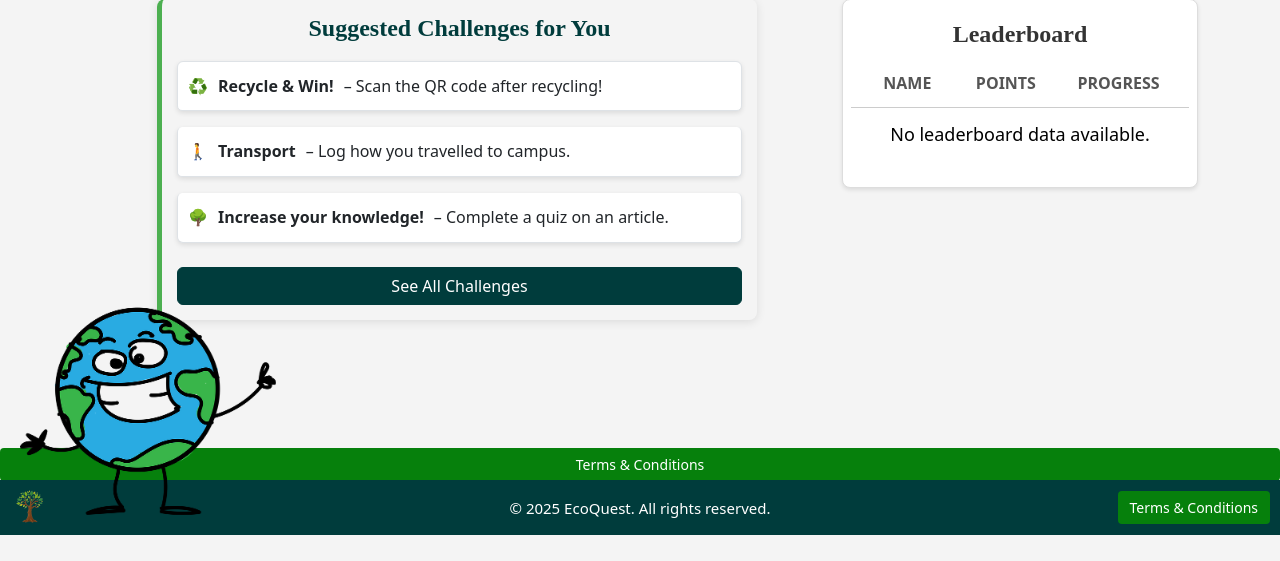
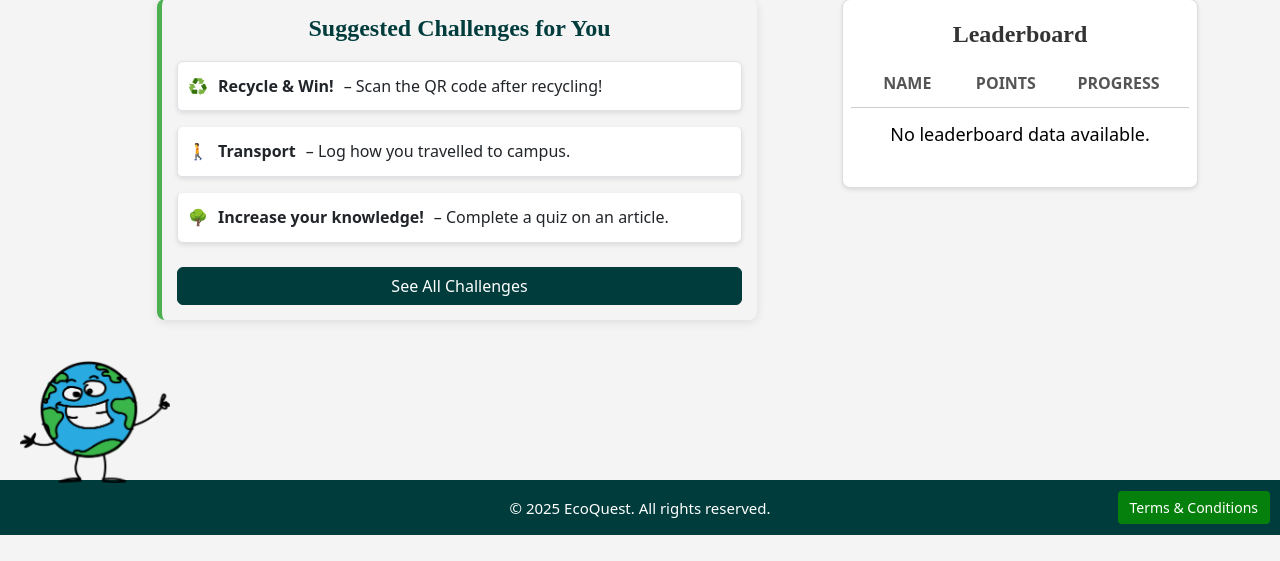
Before and after one commit to Josh-Money/ECM2434-Group-Software-Project, a Django app: template game/home/templates/home/home.html in a window 1280 px wide. Shown: the part 265-826 px from the top of the page. After the commit the page ends 800 px from the top, so only its background shows below. Run offline with Django 3.2, Linux system fonts and the light colour scheme; the template is opened without the code that fills it, so the values that code supplies are empty; some libraries are stand-ins or nearby versions; some web fonts are replaced.

Commit message:
mascot fix

```diff
--- a/game/static/css/base.css
+++ b/game/static/css/base.css
@@ -204,14 +204,14 @@ button:hover {
 
 
 .earth-mascot {
-    position: fixed;   /* Keeps it fixed even when scrolling */
-    bottom: 20px;      /* Adjust the distance from the bottom */
-    left: 20px;        /* Adjust the distance from the left */
-    width: 20vw;        /* Scale width based on the viewport width */
-    max-width: 300px;   /* Maximum width to ensure it doesn't get too large */
-    height: auto;      /* Maintain aspect ratio */
-    z-index: 9999;     /* Keep it on top of everything */
-    pointer-events: none; /* Prevent it from interfering with clicks */
+    position: fixed;
+    bottom: 52px;
+    left: 20px;
+    width: 150px;
+    max-width: 225px;
+    height: auto;
+    z-index: 9999;
+    pointer-events: none;
 }
 
 /* Hide the Earth mascot on the Privacy Policy page */
@@ -266,7 +266,7 @@ a {
     justify-content: space-between;
 }
 
-.footer img {
+.footer #footer-logo {
     height: 100%;
     width: auto;
 }
--- a/game/static/js/base.js
+++ b/game/static/js/base.js
@@ -1,11 +1,18 @@
-// document.addEventListener("DOMContentLoaded", function () {
-//     var isAuthenticated = document.body.getAttribute("data-authenticated") === "true";
-//     var currentPath = window.location.pathname;
+document.addEventListener('DOMContentLoaded', function() {
+    const currentPath = window.location.pathname;
+    const isPrivacyPage = currentPath === '/privacy-policy/';
 
-//     if (!isAuthenticated && currentPath !== "/") {
-//         window.location.href = "/";
-//         console.log('not logged in, redirecting')
-//     } else {
-//         console.log('logged in.')
-//     }
-// });
+    const logo = document.getElementById('footer-logo')
+    const earthMascot = document.getElementById('earthMascot');
+    const termsBtn = document.getElementById('termsBtn');
+
+    if (isPrivacyPage) {
+        // On privacy policy page: hide mascot and terms button
+        earthMascot.style.display = 'none';
+        termsBtn.style.display = 'none';
+    } else {
+        // On all other pages: hide logo
+        console.log(logo);
+        logo.style.opacity = 0;
+    }
+});
--- a/game/templates/base.html
+++ b/game/templates/base.html
@@ -61,28 +61,17 @@
     </main>
 
 
-    <!-- Terms and Conditions Button -->
-
-    {% if request.path != '/privacy-policy/' %}
-    <a href="{% url 'privacy_policy' %}" class="terms-btn btn btn-info">Terms & Conditions</a>
-    {% endif %}
-
-
     <footer class="footer">
-        <img class="logo" src="{% static 'images/logo_no_background.png' %}" alt="Logo">
+        <img id="footer-logo" class="logo" src="{% static 'images/logo_no_background.png' %}" alt="Logo">
         <p class="footer-text">© 2025 EcoQuest. All rights reserved.</p>
-        {% if request.path != '/privacy-policy/' %}
-        <a href="{% url 'privacy_policy' %}" class="terms-btn btn btn-info">Terms & Conditions</a>
-        {% endif %}
+        <img id="mascot-img" src="{% static 'images/earth-mascot.png' %}" alt="Earth Mascot" class="earth-mascot" id="earthMascot">
+        <a href="{% url 'privacy_policy' %}" class="terms-btn btn btn-info" id="termsBtn">Terms & Conditions</a>
     </footer>
 
 
     <script src="{% static 'js/base.js' %}"></script>
     {% block extra_js %}{% endblock %}
 
-    <!-- Mascot Image (Hidden on Privacy Policy Page) -->
-    <img src="{% static 'images/earth-mascot.png' %}" alt="Earth Mascot" class="earth-mascot" id="earthMascot">
-
 </body>
 
 </html>
```
